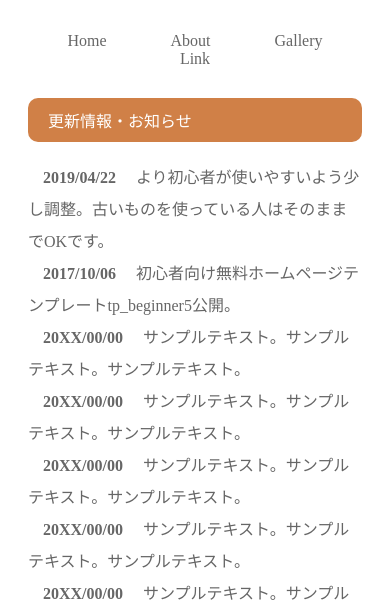
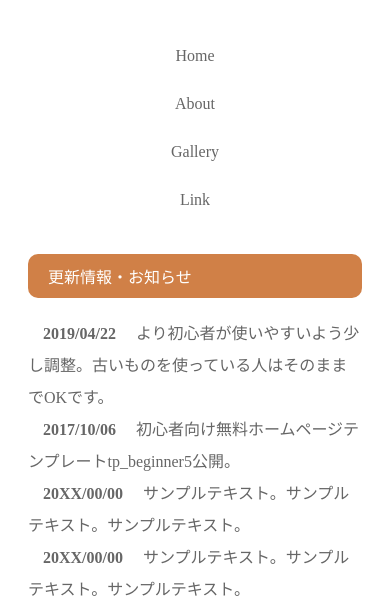
Before and after one commit to yuu0901/yuutest1-1, a plain HTML site: page index.html in a window 390 px wide. Shown: the part 229-839 px from the top of the page. Drawn offline with Linux system fonts and the light colour scheme.

Commit message:
レスポンシブ

```diff
--- a/style.css
+++ b/style.css
@@ -98,3 +98,15 @@ footer a{
 footer a:hover{
   color: #d08047;
 }
+
+@media screen and (max-width:500px){
+  nav ul li{
+   display: flex;
+   flex-direction: column;
+  }
+
+  nav ul li:hover{
+    display: inline-block;
+    border-bottom: 4px solid #d08047;
+  }
+}
```
